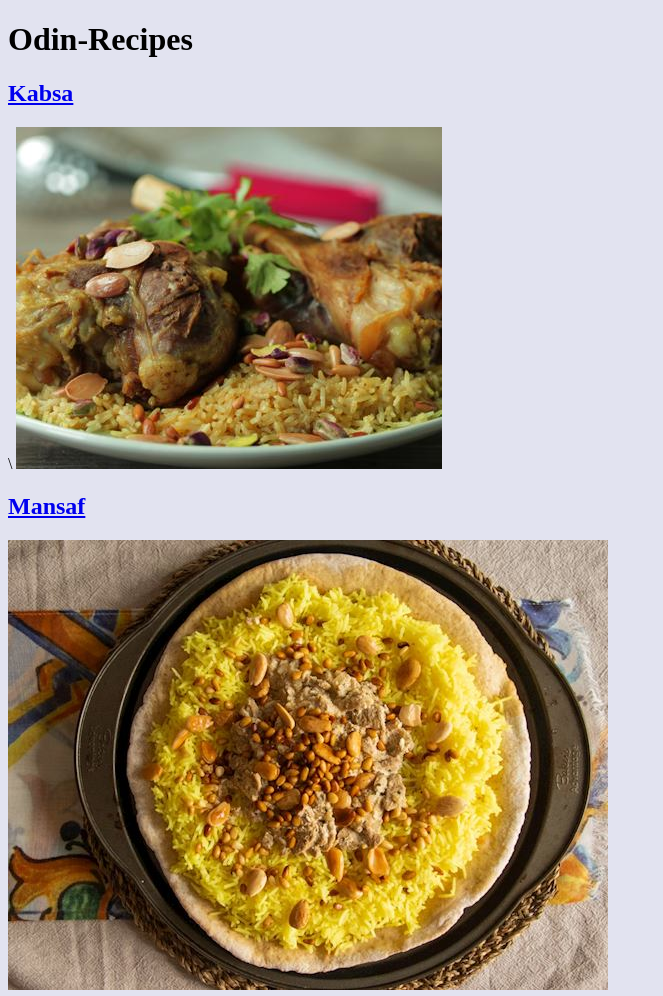
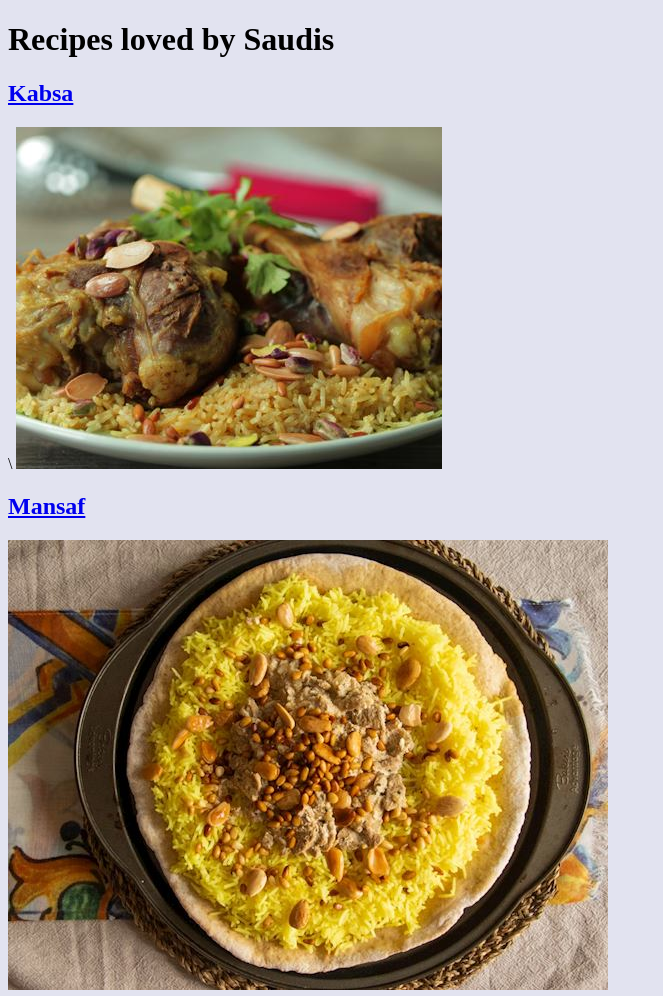
Before and after one commit to Semicolonnn/Recipes, a plain HTML site: page index.html in a window 1280 px wide. Shown: the top 996 px of the page, without its empty margins (0-663 px from the left). Drawn offline with Linux system fonts and the light colour scheme.

Commit message:
small changes

```diff
--- a/index.html
+++ b/index.html
@@ -4,10 +4,10 @@
     <meta charset="UTF-8">
     <meta http-equiv="X-UA-Compatible" content="IE=edge">
     <meta name="viewport" content="width=device-width, initial-scale=1.0">
-    <title>ODIN-RECIPES</title>
+    <title>Recipes loved by Saudis</title>
 </head>
 <body style="background-color: #e2e3f0;">
-    <h1>Odin-Recipes</h1>
+    <h1>Recipes loved by Saudis</h1>
 
     <h2><strong><a href= "recipes/kabsa.html">Kabsa</a></strong></h2>\
     <a href= "recipes/kabsa.html"><img src="images/kabsa.jpeg" alt="kabsa"></a>
```
Also changed, not shown: recipes/mansaf.html (+1 -1 lines).
